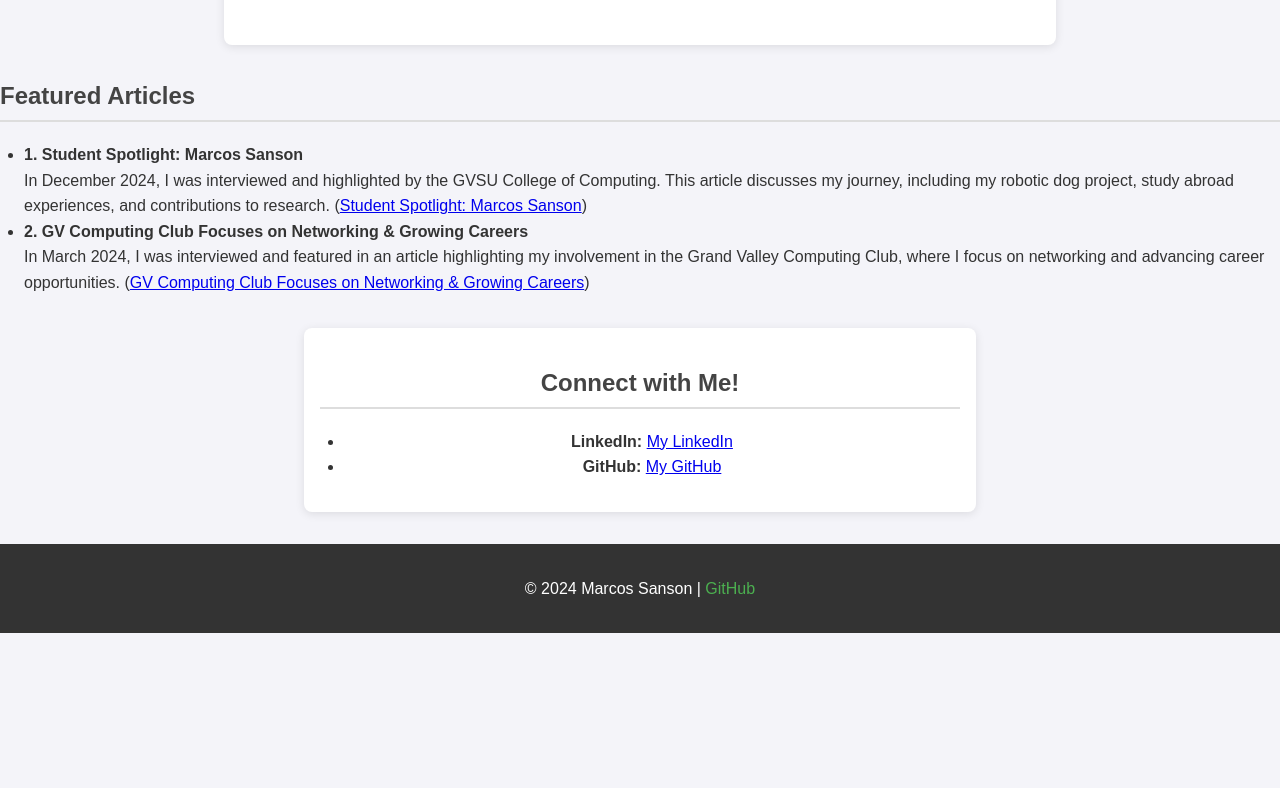
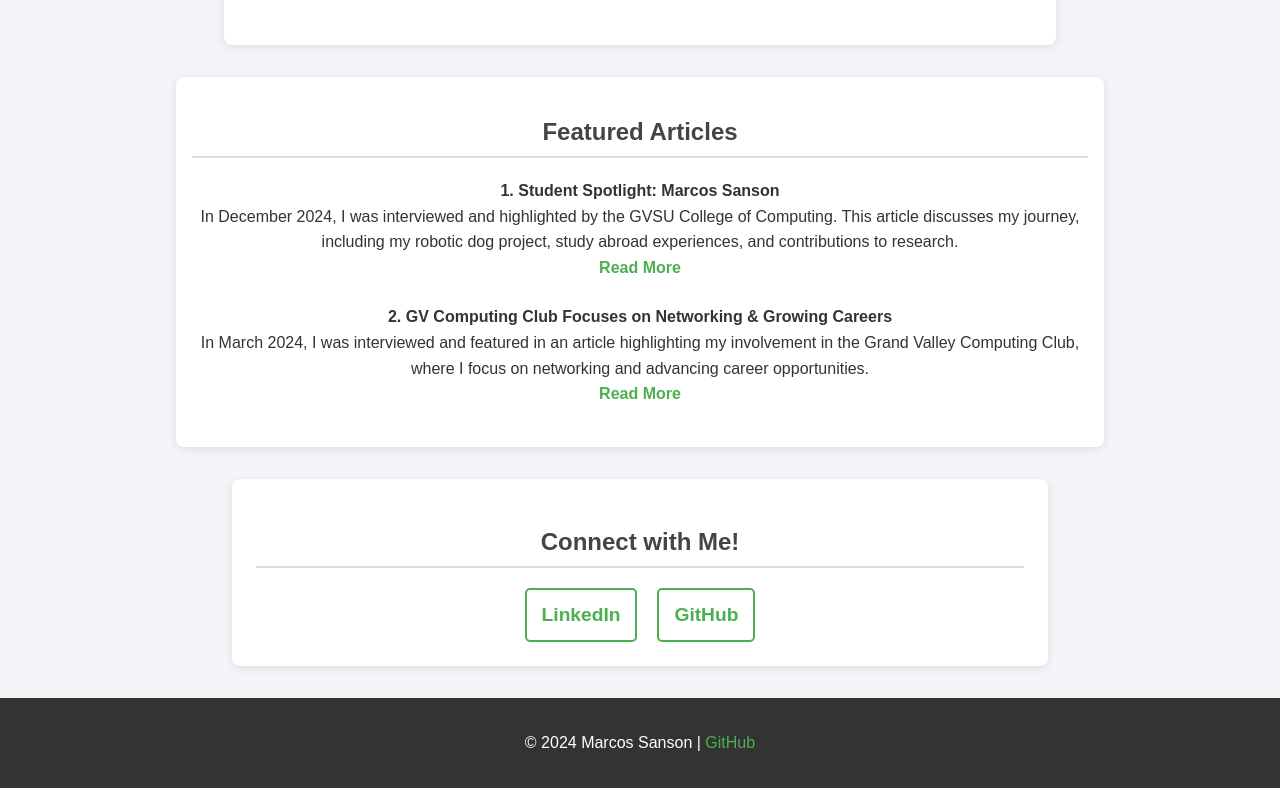
Before and after one commit to Marcos-Sanson/Marcos-Sanson.github.io, a plain HTML site: page index.html in a window 1280 px wide. Shown: the part 1879-2667 px from the top of the page. Before the commit the page ends 2512 px from the top, so only its background shows below. Drawn offline with Linux system fonts and the light colour scheme.

Commit message:
Update index.html

```diff
--- a/index.html
+++ b/index.html
@@ -49,11 +49,30 @@
     .contact-section {
       text-align: center;
       margin: 2rem auto;
-      padding: 1rem;
+      padding: 1.5rem;
       background: #fff;
       border-radius: 8px;
       box-shadow: 0 2px 10px rgba(0, 0, 0, 0.1);
-      width: 50%;
+      width: 60%;
+    }
+    .contact-links {
+      display: flex;
+      justify-content: center;
+      gap: 20px; /* Spacing between links */
+    }
+    .contact-links a {
+      color: #4caf50;
+      text-decoration: none;
+      font-size: 1.2rem;
+      font-weight: bold;
+      padding: 10px 15px;
+      border: 2px solid #4caf50;
+      border-radius: 5px;
+      transition: all 0.3s ease-in-out;
+    }
+    .contact-links a:hover {
+      background-color: #4caf50;
+      color: #fff;
     }
     footer {
       text-align: center;
@@ -69,6 +88,31 @@
     footer a:hover {
       text-decoration: underline;
     }
+        .articles-section {
+      text-align: center;
+      margin: 2rem auto;
+      padding: 1rem;
+      background: #fff;
+      border-radius: 8px;
+      box-shadow: 0 2px 10px rgba(0, 0, 0, 0.1);
+      width: 70%;
+    }
+    .articles-section ul {
+      list-style: none;
+      padding: 0;
+    }
+    .articles-section li {
+      margin-bottom: 1.5rem;
+    }
+    .articles-section a {
+      color: #4caf50;
+      text-decoration: none;
+      font-weight: bold;
+    }
+    .articles-section a:hover {
+      text-decoration: underline;
+    }
+
   </style>
 </head>
 <body>
@@ -140,27 +184,34 @@
   </main>
 
 
-    <section>
+    <section class="articles-section">
       <h2>Featured Articles</h2>
       <ul>
-        <li><strong>1. Student Spotlight: Marcos Sanson</strong><br>
+        <li>
+          <strong>1. Student Spotlight: Marcos Sanson</strong><br>
           In December 2024, I was interviewed and highlighted by the GVSU College of Computing. This article discusses my journey, including my robotic dog project, study abroad experiences, and contributions to research.
-          (<a href="https://www.gvsu.edu/computing/module-news-view.htm?storyId=8A466C68-FDA2-0B5B-201E0E2A15F9EFCC&siteModuleId=313814A9-D6D9-8FAC-FFD1FBE83D65E08C" target="_blank">Student Spotlight: Marcos Sanson</a>)
+          <br>
+          <a href="https://www.gvsu.edu/computing/module-news-view.htm?storyId=8A466C68-FDA2-0B5B-201E0E2A15F9EFCC&siteModuleId=313814A9-D6D9-8FAC-FFD1FBE83D65E08C" target="_blank">Read More</a>
         </li>
-        <li><strong>2. GV Computing Club Focuses on Networking & Growing Careers</strong><br>
+        <li>
+          <strong>2. GV Computing Club Focuses on Networking & Growing Careers</strong><br>
           In March 2024, I was interviewed and featured in an article highlighting my involvement in the Grand Valley Computing Club, where I focus on networking and advancing career opportunities.
-          (<a href="https://lanthorn.com/104123/laker_life/gv-computing-club-focuses-on-networking-growing-careers/" target="_blank">GV Computing Club Focuses on Networking & Growing Careers</a>)
+          <br>
+          <a href="https://lanthorn.com/104123/laker_life/gv-computing-club-focuses-on-networking-growing-careers/" target="_blank">Read More</a>
         </li>
       </ul>
     </section>
-  </main>
 
   <section class="contact-section">
     <h2>Connect with Me!</h2>
-    <ul>
-      <li><strong>LinkedIn:</strong> <a href="https://www.linkedin.com/in/marcos-sanson/" target="_blank">My LinkedIn</a></li>
-      <li><strong>GitHub:</strong> <a href="https://github.com/Marcos-Sanson" target="_blank">My GitHub</a></li>
-    </ul>
+    <div class="contact-links">
+      <a href="https://www.linkedin.com/in/marcos-sanson/" target="_blank">
+        <strong>LinkedIn</strong>
+      </a>
+      <a href="https://github.com/Marcos-Sanson" target="_blank">
+        <strong>GitHub</strong>
+      </a>
+    </div>
   </section>
 
   <footer>
```
